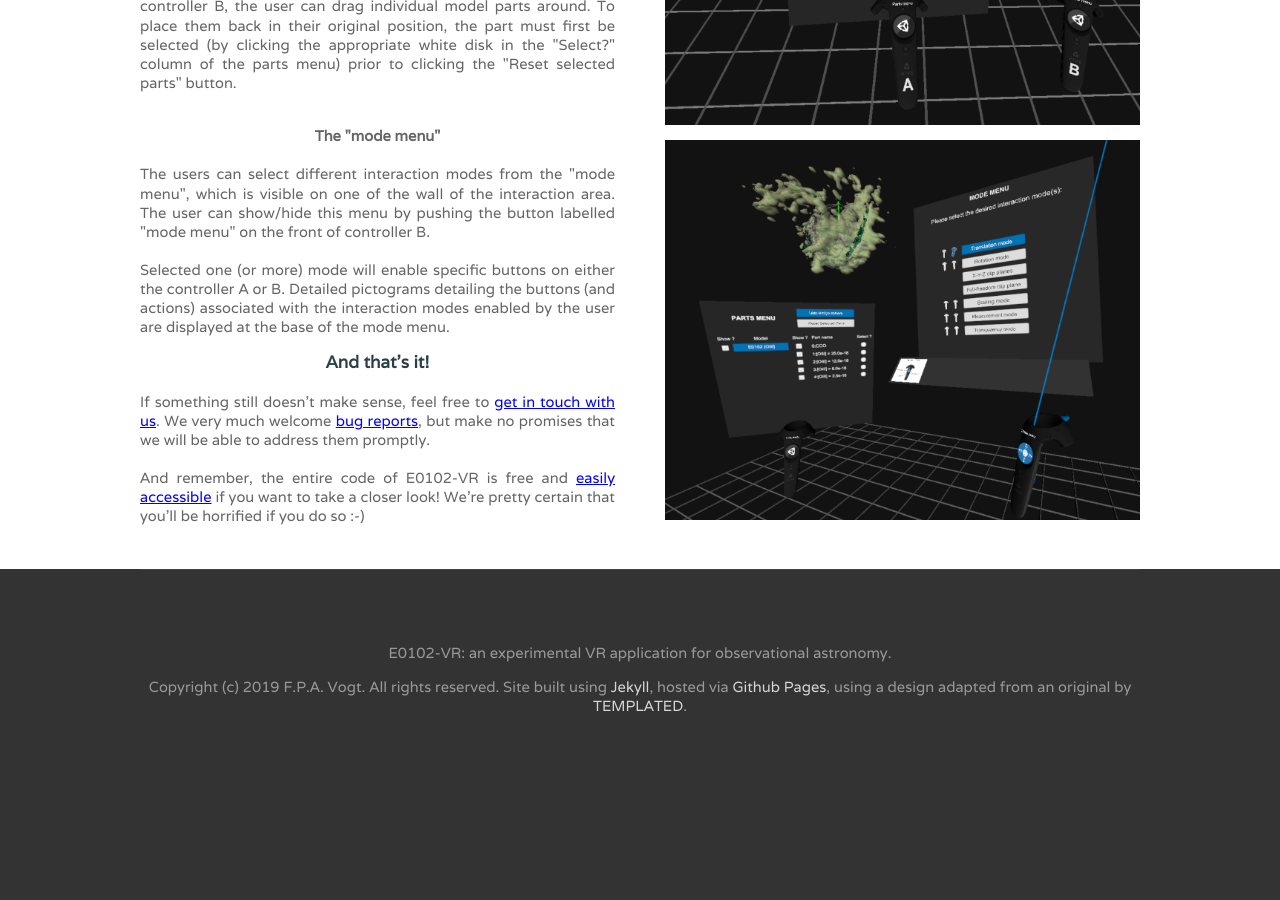
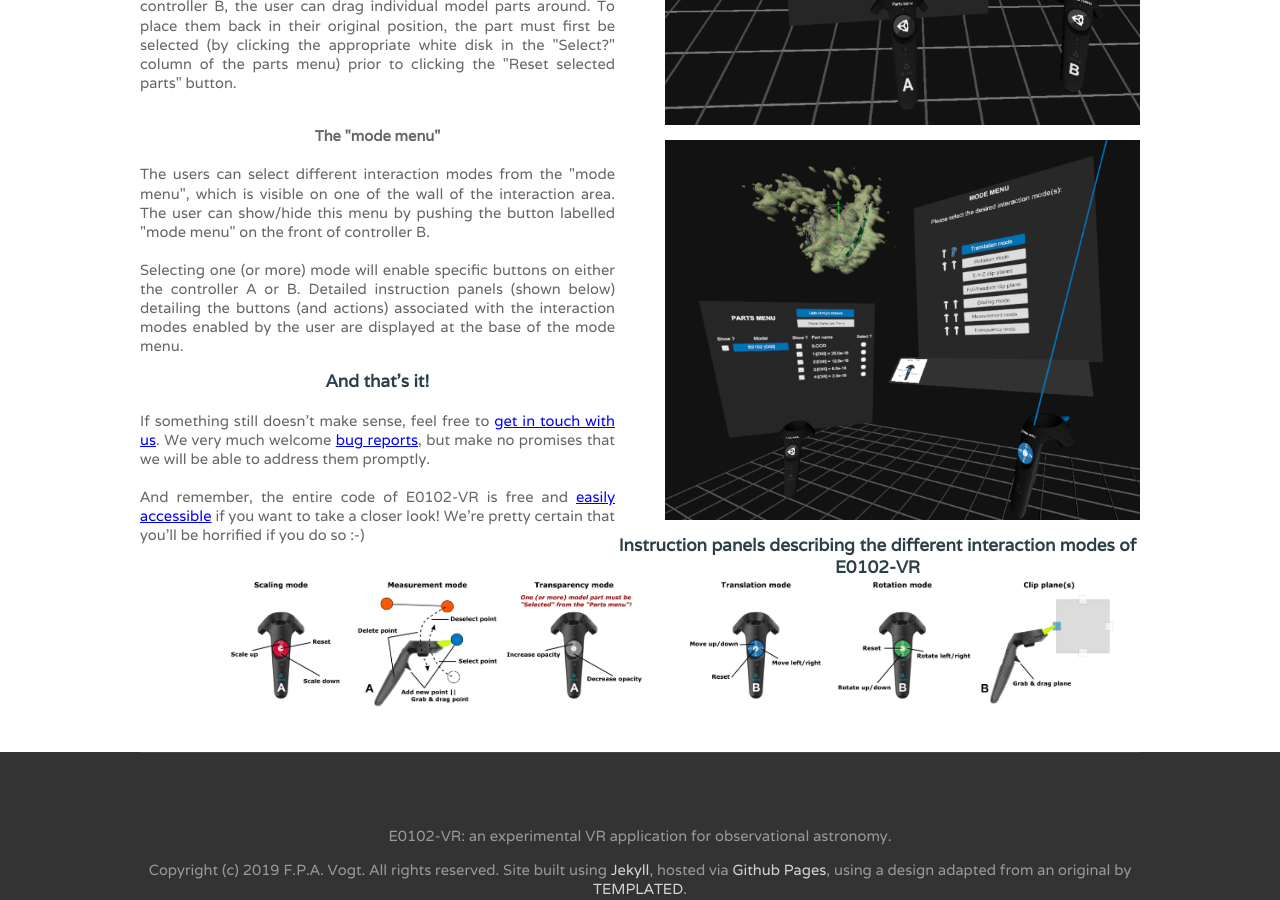
Before and after one commit to fpavogt/E0102-VR, a Jekyll site: the page built from tutorial.html, in a window 1280 px wide and 900 px high, scrolled down 922 px. Built offline with Jekyll 4.4.1, drawn with Linux system fonts in a browser that asks for light colours; before the commit the page ends 1725 px from its top, so only the background shows below that.

Commit message:
Added image of instructions panels

```diff
--- a/tutorial.html
+++ b/tutorial.html
@@ -79,10 +79,12 @@ doesn't make sense.<br>
          visible on one of the wall of the interaction area. The user can show/hide this
          menu by pushing the button labelled "mode menu" on the front of controller B.<br>
          <br>
-         Selected one (or more) mode will enable specific buttons on either the controller
-         A or B. Detailed pictograms detailing the buttons (and actions) associated with the
-         interaction modes enabled by the user are displayed at the base of the mode menu.<br>
+         Selecting one (or more) mode will enable specific buttons on either the controller
+         A or B. Detailed instruction panels (shown below) detailing the buttons (and actions)
+         associated with the interaction modes enabled by the user are displayed at the base of the
+         mode menu.<br>
          </p>
+
          <h3 style="text-align: center"><b>And that's it!</b></h3>
          <p style="text-align:justify">
          <br>
@@ -91,9 +93,9 @@ doesn't make sense.<br>
          but make no promises that we will be able to address them promptly.<br>
          <br>
          And remember, the entire code of E0102-VR is free and <a href="https://github.com/fpavogt/E0102-VR">easily accessible</a>
-         if you want to take a closer look! We're pretty certain that you'll be horrified
-         if you do so :-)
+         if you want to take a closer look! We're pretty certain that you'll be horrified if you do so :-)
          </p>
+
    </div>
    <div class="tbox2">
          <p style="text-align: center">
@@ -102,3 +104,20 @@ doesn't make sense.<br>
          </p>
    </div>
 </div>
+
+<h3 style="text-align: center"><b>Instruction panels describing the different interaction modes of E0102-VR</b></h3>
+<div class="tbox2">
+         <p style="text-align: center">
+         <img src="./images/vis-instr_translation.png" alt="tutorial_1" style="vertical-align:middle;width:30%"/>
+         <img src="./images/vis-instr_rotation.png" alt="tutorial_1" style="vertical-align:middle;width:30%"/>
+         <img src="./images/vis-instr_clipplane.png" alt="tutorial_1" style="vertical-align:middle;width:30%"/>
+         </p>
+</div>
+
+<div class="tbox2">
+         <p style="text-align: center">
+         <img src="./images/vis-instr_scaling.png" alt="tutorial_1" style="vertical-align:middle;width:30%"/>
+         <img src="./images/vis-instr_measurement.png" alt="tutorial_1" style="vertical-align:middle;width:30%"/>
+         <img src="./images/vis-instr_transparency.png" alt="tutorial_1" style="vertical-align:middle;width:30%"/>
+         </p>
+</div>
```
Also changed, not shown: images/vis-instr_clipplane.png (added), images/vis-instr_measurement.png (added), images/vis-instr_rotation.png (added), images/vis-instr_scaling.png (added), images/vis-instr_translation.png (added), images/vis-instr_transparency.png (added).
